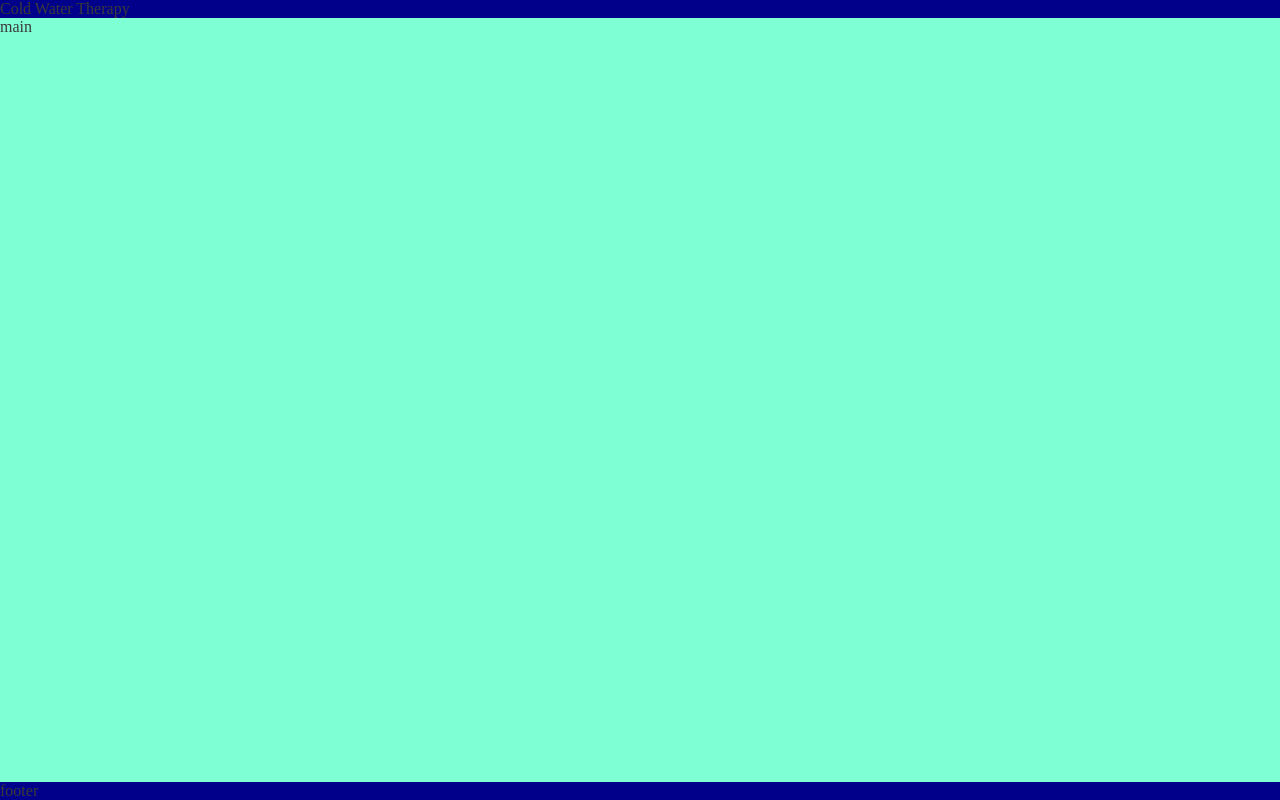
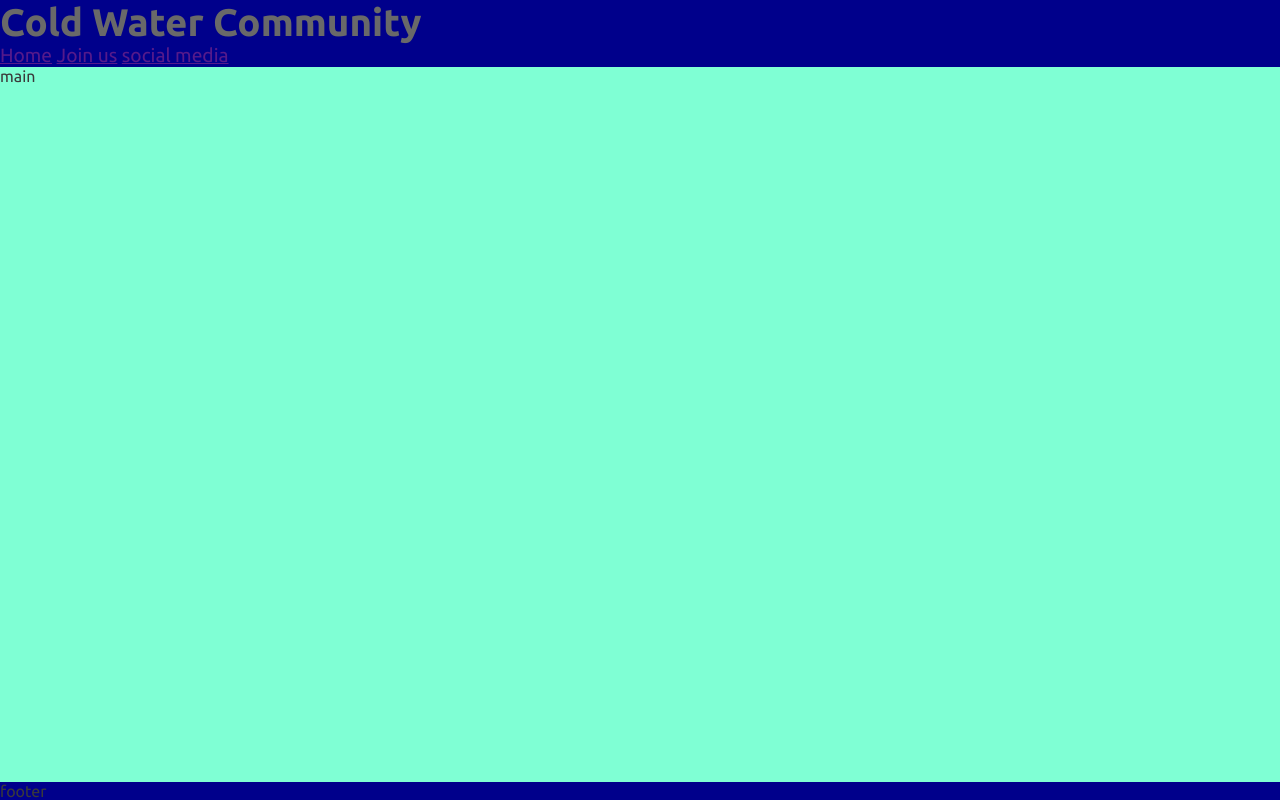
Before and after one commit to KERRHAM/Cold-water-therapy.html, a plain HTML site: page index.html in a window 1280 px wide. Drawn offline with Linux system fonts and the light colour scheme.

Commit message:
add new font family to body and nav bar elements

```diff
--- a/assets/css/style.css
+++ b/assets/css/style.css
@@ -1,3 +1,7 @@
+/* Google Fonts import */
+@import url('https://fonts.googleapis.com/css2?family=Instrument+Serif:ital@0;1&family=Ubuntu:ital,wght@0,300;0,400;0,500;0,700;1,300;1,400;1,500;1,700&display=swap');
+
+
 
 /* wildcard selector */
 * {
@@ -13,14 +17,19 @@ body {
     flex-direction: column;
     /* text color set for body element */
     color: #3a3a3a;
+    font-family: "ubuntu", sans-serif;
 
 
 }
 
 /* header style */
-header {
+#head {
     background-color: darkblue;
+    color: dimgrey;
+    font-size: larger;
+
 }
+
 
 /* main content */
 main {
--- a/index.html
+++ b/index.html
@@ -13,9 +13,15 @@
 </head>
 <body>
     <!-- Header -->
-    <header>
-        Cold Water Therapy
+    <header id="head">
+        <h1> Cold Water Community</h1>
+        <nav>
+            <a href="">Home</a>
+            <a href="">Join us</a>
+            <a href="">social media</a>
+        </nav>
     </header>
+
 
     <!-- Main Content -->
     <main>main</main>
```
